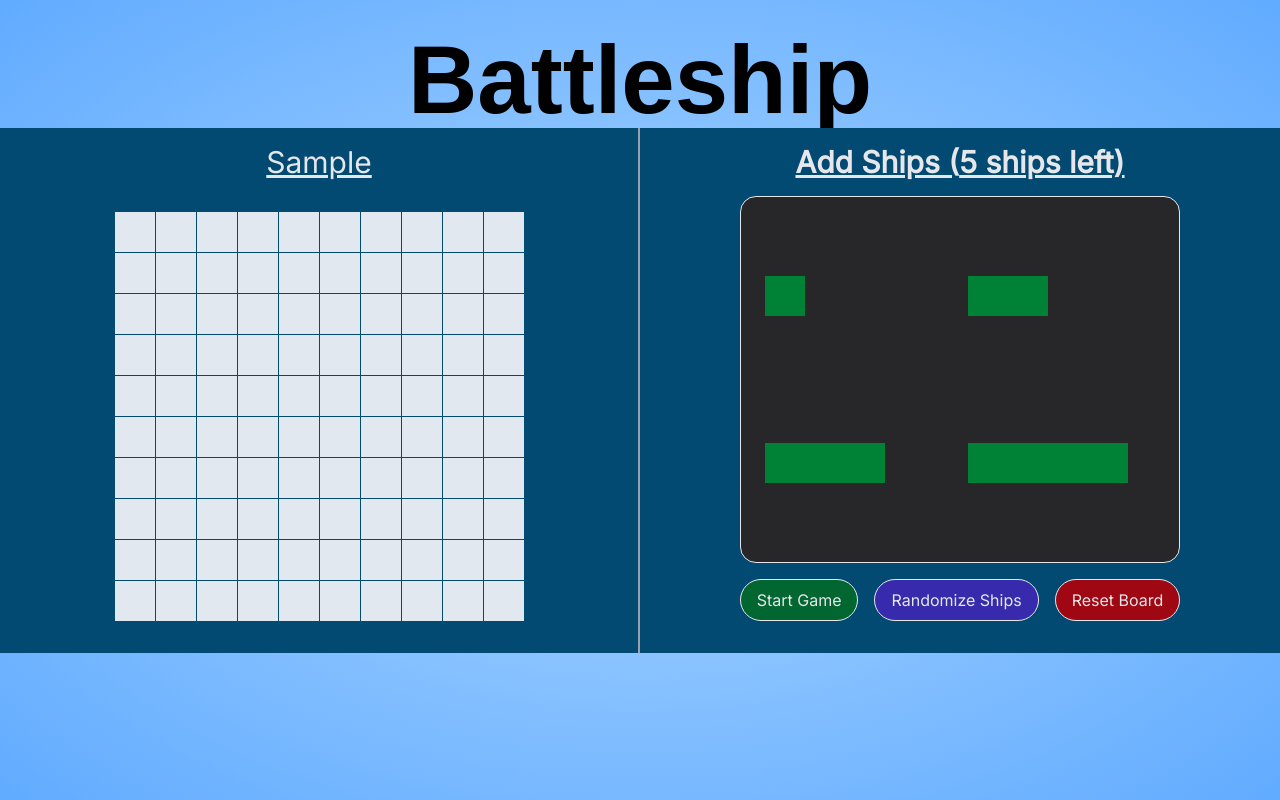
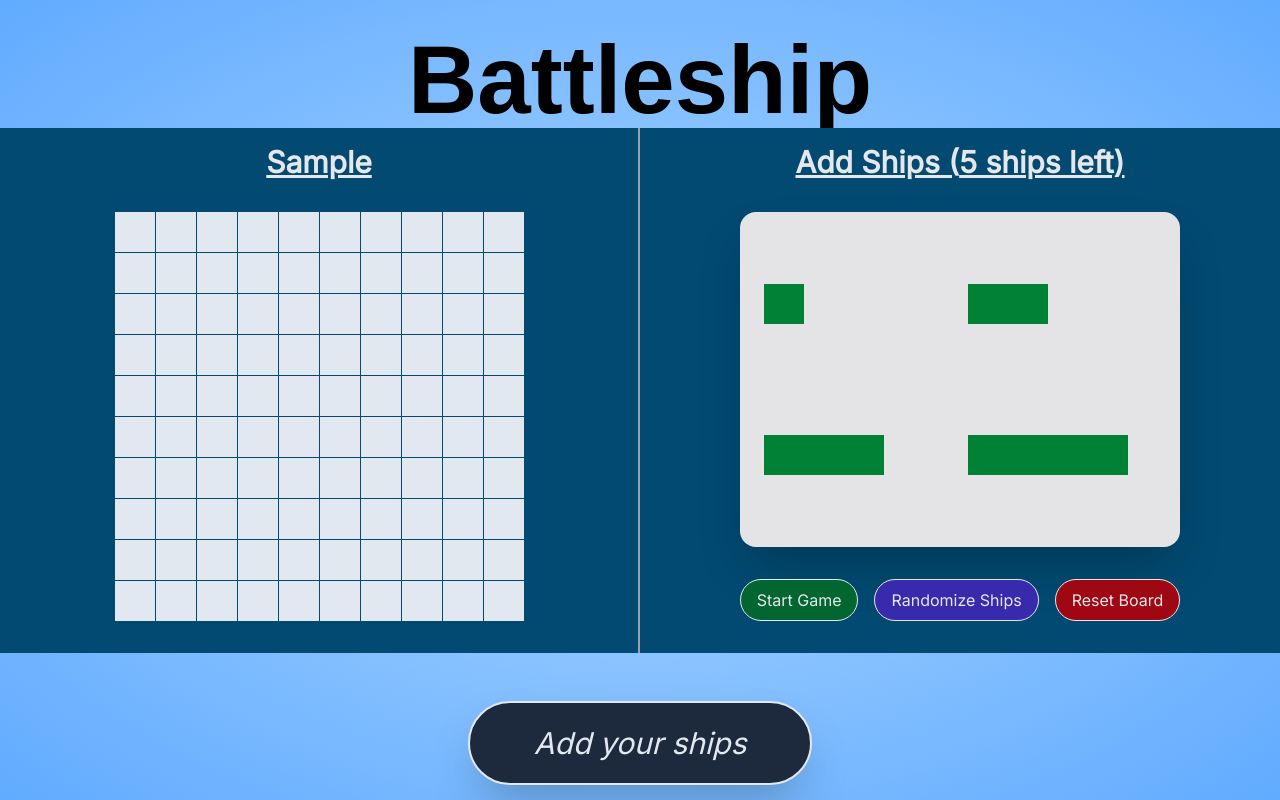
Before and after one commit to StilettoDagger/battleship, a website built with webpack: page src/template/index.html in a window 1280 px wide. Both pictures are taken after typing "Sample" into the empty fields and a click on the button "Start Game". Built offline with nearby package versions, Linux system fonts and the light colour scheme; a web font is replaced by a local one; what @iconify/tailwind4 would draw is missing.

Commit message:
feat(ui): add game state display and refactor ship menu style

```diff
--- a/src/modules/gameUI.js
+++ b/src/modules/gameUI.js
@@ -83,6 +83,7 @@ function startGamePlan(e) {
 	dragAndDropShips();
 	addShipMenuHandlers();
 	updateAddShipsCounter();
+	renderAddShipsMessage();
 }
 
 export default function initializeApp() {
@@ -161,17 +162,17 @@ function renderAddShips() {
 	const addShipsDiv = document.createElement("div");
 	addShipsDiv.id = "ships-selection";
 	addShipsDiv.className =
-		"mx-auto p-4 mb-4 flex flex-col gap-4 rounded-2xl text-gray-200";
+		"mx-auto p-4 mb-4 flex flex-col gap-8 rounded-2xl text-gray-200";
 	addShipsDiv.innerHTML = `
 					<h3 class="text-center text-3xl font-bold underline"
 						>Add Ships (<span id="add-ships-left"></span> ships left)</h3
 					>
 					<div
-						class="bg-zinc-800 h-full p-4 grid grid-cols-2 items-center justify-center rounded-2xl border"
+						class="bg-zinc-200 h-full p-4 grid grid-cols-2 items-center justify-center rounded-2xl shadow-2xl"
 						id="ships-menu">
 						<div class="flex gap-2" id="ship-1-opt">
 							<button
-								class="rotate-button cursor-pointer text-3xl text-gray-400 hover:text-gray-300"
+								class="rotate-button cursor-pointer text-3xl text-gray-600 hover:text-gray-800"
 								><span class="icon-[mdi--rotate-counter-clockwise]"></span
 							></button>
 							<div
@@ -185,7 +186,7 @@ function renderAddShips() {
 						</div>
 						<div class="flex gap-2" id="ship-2-opt">
 							<button
-								class="rotate-button cursor-pointer text-3xl text-gray-400 hover:text-gray-300"
+								class="rotate-button cursor-pointer text-3xl text-gray-600 hover:text-gray-800"
 								><span class="icon-[mdi--rotate-counter-clockwise]"></span
 							></button>
 							<div
@@ -200,7 +201,7 @@ function renderAddShips() {
 						</div>
 						<div class="flex gap-2" id="ship-3-opt">
 							<button
-								class="rotate-button cursor-pointer text-3xl text-gray-400 hover:text-gray-300"
+								class="rotate-button cursor-pointer text-3xl text-gray-600 hover:text-gray-800"
 								><span class="icon-[mdi--rotate-counter-clockwise]"></span
 							></button>
 							<div
@@ -216,7 +217,7 @@ function renderAddShips() {
 						</div>
 						<div class="flex gap-2" id="ship-4-opt">
 							<button
-								class="rotate-button cursor-pointer text-3xl text-gray-400 hover:text-gray-300"
+								class="rotate-button cursor-pointer text-3xl text-gray-600 hover:text-gray-800"
 								><span class="icon-[mdi--rotate-counter-clockwise]"></span
 							></button>
 							<div
@@ -263,13 +264,28 @@ function addRotateButtonsHandlers() {
 	});
 }
 
+function startGame() {
+	if (gameManager.playerShipsNum < gameManager.numShips) {
+		const missingShips = gameManager.numShips - gameManager.playerShipsNum;
+		renderAddShipsWarnMessage(missingShips);
+		setTimeout(() => {
+			renderAddShipsMessage();
+		}, 3000);
+		return;
+	}
+	removeAddShips();
+	renderEnemyBoard(gameManager.boardSize);
+}
+
+function renderAddShipsWarnMessage(missingShips) {
+	const gameStateMessage = document.getElementById("game-state-message");
+	gameStateMessage.innerText = `Insufficient number of ships\nPlease add ${missingShips} more ships`;
+}
+
 function addStartGameHandler() {
 	const startButton = document.getElementById("ship-menu-start");
 
-	startButton.addEventListener("click", () => {
-		removeAddShips();
-		renderEnemyBoard(gameManager.boardSize);
-	});
+	startButton.addEventListener("click", startGame);
 }
 
 function addRandomizeShipsHandler() {
@@ -299,3 +315,8 @@ function addShipMenuHandlers() {
 	addRandomizeShipsHandler();
 	addResetBoardHandler();
 }
+
+function renderAddShipsMessage() {
+	const gameStateMessage = document.getElementById("game-state-message");
+	gameStateMessage.innerText = "Add your ships";
+}
--- a/src/template/index.html
+++ b/src/template/index.html
@@ -82,7 +82,8 @@
 					id="players">
 					<!-- TODO: Add stats for each player -->
 					<div id="player">
-						<h3 class="my-4 text-center text-3xl text-gray-200 underline"
+						<h3
+							class="my-4 text-center text-3xl font-bold text-gray-200 underline"
 							>Your Board</h3
 						>
 						<div
@@ -90,7 +91,13 @@
 							id="player-board"></div>
 					</div>
 				</div>
-				<div class="flex-1" id="game-state"> </div>
+				<div
+					class="mx-auto flex flex-1 flex-col justify-center rounded-full text-center text-3xl/12"
+					id="game-state">
+					<p
+						id="game-state-message"
+						class="rounded-full border-2 bg-slate-800 px-16 py-4 text-slate-200 italic shadow-2xl"></p>
+				</div>
 			</div>
 		</div>
 	</body>
```
